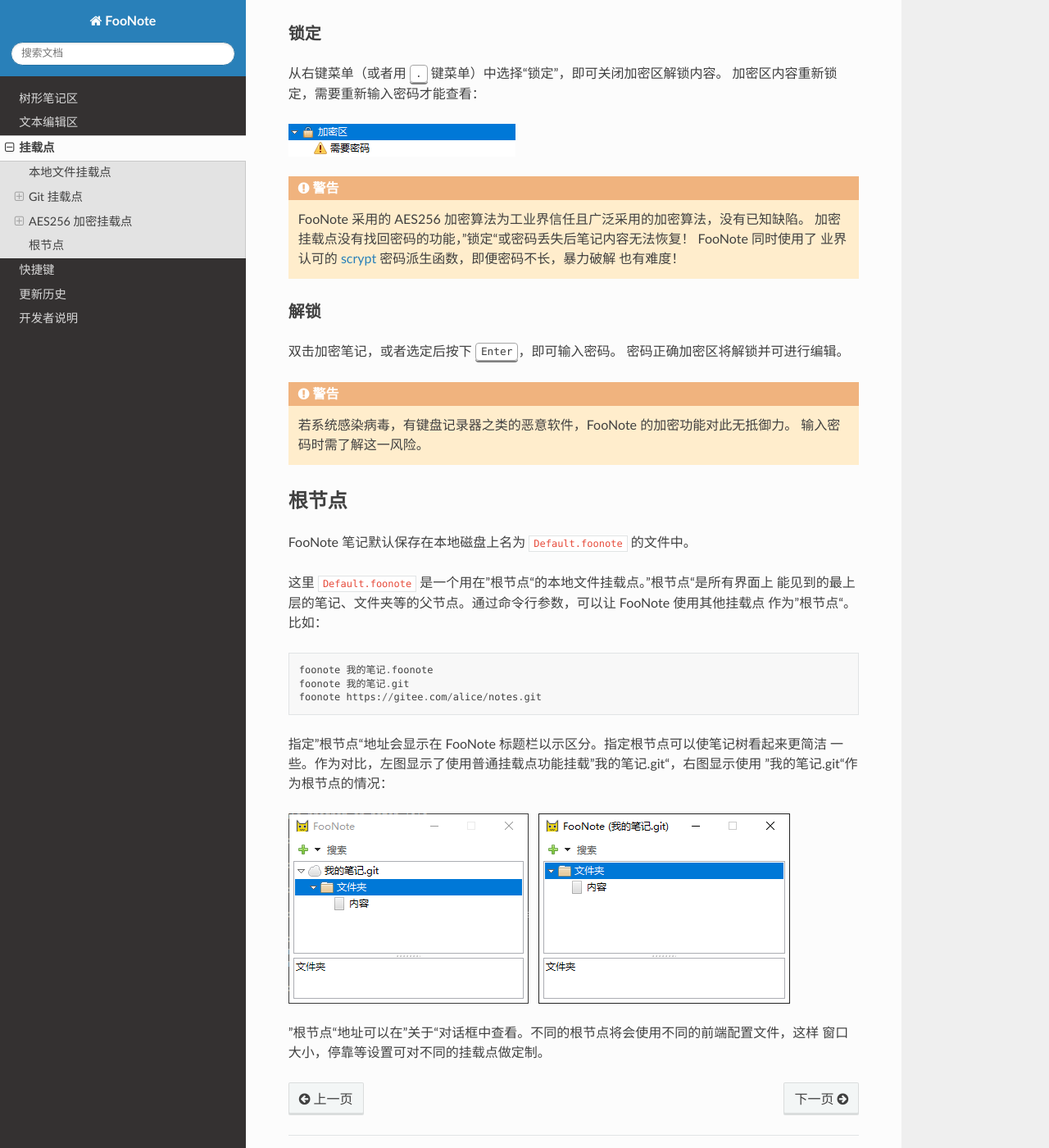
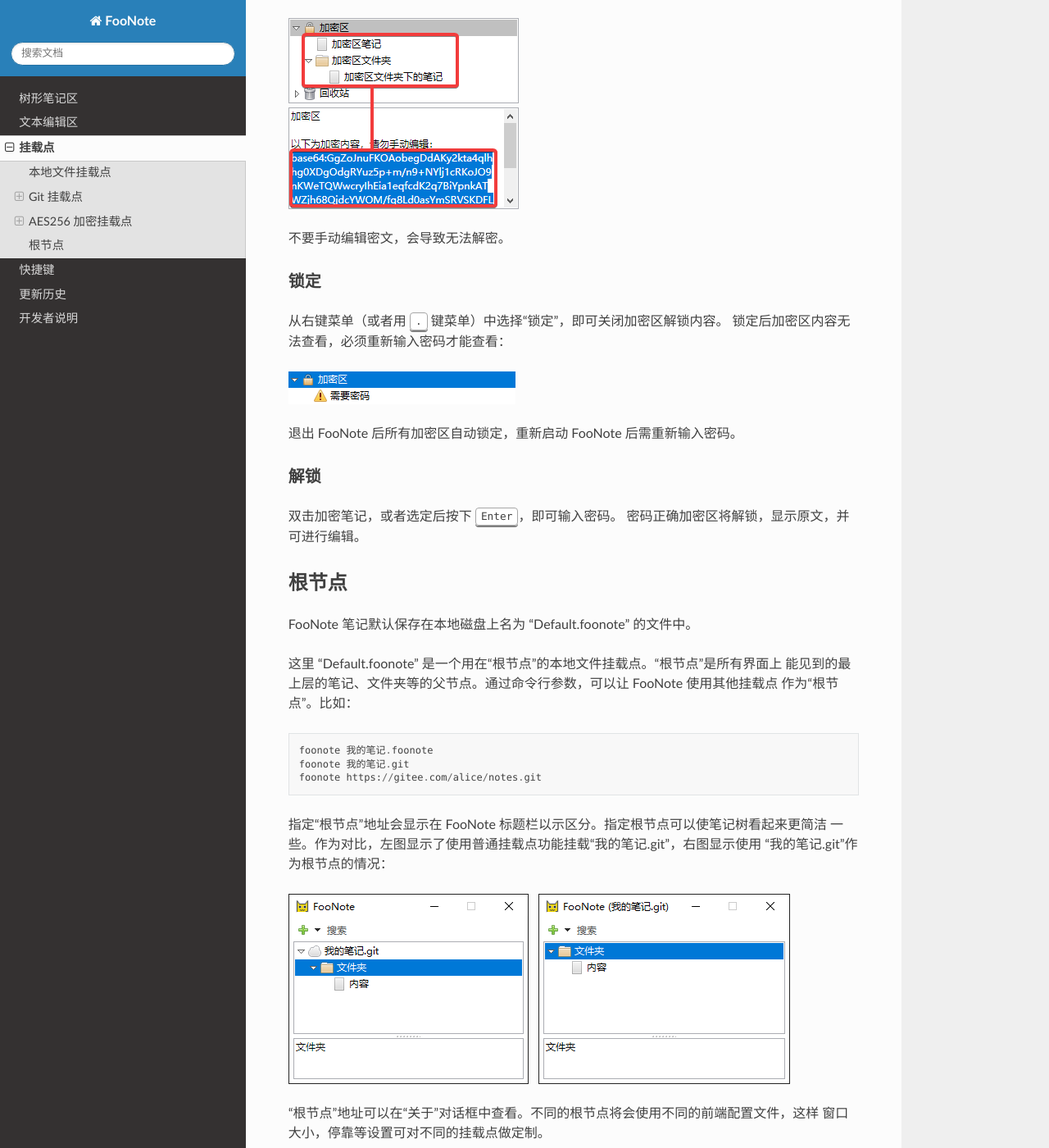
Before and after one commit to quark-zju/FooNote, a Sphinx documentation site: the page built from doc/backend.rst, in a window 1280 px wide and 1400 px high, scrolled down 2687 px. Shown: the whole window at 82% size. Built offline with Sphinx 7.4.7 and the Read the Docs theme 2.0.0, drawn with Linux system fonts in a browser that asks for light colours; some of the changed text lies outside the part shown.

```diff
--- a/doc/backend.rst
+++ b/doc/backend.rst
@@ -1,7 +1,7 @@
 挂载点
 =======
 
-FooNote 笔记默认保存在本地磁盘上名为 ``Default.foonote`` 的文件中。
+FooNote 笔记默认保存在本地磁盘上名为 “Default.foonote” 的文件中。
 
 有时需要将笔记保存在其他文件，或者通过网络同步，或者对部分笔记进行加密，这时可以使用
 “挂载点”功能。挂载点可以理解为特殊类型的文件夹，文件夹内的内容保存在其他地方。
@@ -64,7 +64,7 @@ Git_ 支持本地和远程“仓库”（仓库可简单理解为“保存数据
 
 - 在 Gitee_ 创建私有仓库。
 - 记住私有仓库的地址，如 ``https://gitee.com/alice/notes.git``。
-- 在 FooNote 中添加 Git 挂载点，填入仓库地址，首次添加时可能需要输入用户密码。
+- 在 FooNote 中添加 Git 挂载点，填入仓库地址，首次添加时需要输入用户密码。
 - 完成！在该挂载点下的笔记会保存在 Gitee_ 上的仓库中。
 - 在其他设备上挂载相同的仓库地址即可实现跨笔记同步。
 
@@ -80,56 +80,61 @@ AES256 加密挂载点
 加密挂载点可用于网络同步场景，比如，笔记使用远程 Git 挂载点同步，某些敏感内容也要
 同步，但不想让远程 Git 服务商知道，这时就可以使用加密挂载点。
 
+.. warning::
+
+    FooNote 采用的 AES256 加密算法为工业界信任且广泛采用的加密算法，没有已知缺陷。
+    加密挂载点没有找回密码的功能，密码丢失后笔记内容无法恢复！
+
+.. warning::
+
+    虽然采用了业界信任的加密算法，FooNote 对键盘记录器等恶意软件无抵御力。
+    输入密码时需了解这一风险，不要在不信任的系统中运行 FooNote 并输入密码。
+
 
 创建
 ^^^^
 
-选择”新 AES256 加密挂载点“，输入密码后即可创建加密挂载点。创建后的加密挂载点处于
-”解锁“状态，可进行编辑。
+选择“新 AES256 加密挂载点”，输入密码后即可创建加密挂载点。创建后的加密挂载点处于
+“解锁”状态，可进行编辑。
 
-如下图，红色区域上下对应。上方为解密后的原文（广义”原文“，可包含多条笔记及文件夹），
+
+原文与密文
+^^^^^^^^^^
+
+如下图，红色区域上下对应。上方为解密后的原文（广义“原文”，可包含多条笔记及文件夹），
 下方为加密后的密文。解锁时会根据密文生成原文，保存时会根据原文生成密文。
 
 .. image:: image/mountpoint-enc.png
 
 不要手动编辑密文，会导致无法解密。
 
+
 锁定
 ^^^^
 
 从右键菜单（或者用 :kbd:`.` 键菜单）中选择“锁定”，即可关闭加密区解锁内容。
-加密区内容重新锁定，需要重新输入密码才能查看：
+锁定后加密区内容无法查看，必须重新输入密码才能查看：
 
 .. image:: image/mountpoint-enc-locked.png
 
-.. warning::
-
-    FooNote 采用的 AES256 加密算法为工业界信任且广泛采用的加密算法，没有已知缺陷。
-    加密挂载点没有找回密码的功能，”锁定“或密码丢失后笔记内容无法恢复！
-    FooNote 同时使用了 业界认可的 scrypt_ 密码派生函数，即便密码不长，暴力破解
-    也有难度！
+退出 FooNote 后所有加密区自动锁定，重新启动 FooNote 后需重新输入密码。
 
 
 解锁
 ^^^^
 
 双击加密笔记，或者选定后按下 :kbd:`Enter`，即可输入密码。
-密码正确加密区将解锁并可进行编辑。
-
-.. warning::
-
-    若系统感染病毒，有键盘记录器之类的恶意软件，FooNote 的加密功能对此无抵御力。
-    输入密码时需了解这一风险。
+密码正确加密区将解锁，显示原文，并可进行编辑。
 
 
 根节点
 ------
 
-FooNote 笔记默认保存在本地磁盘上名为 ``Default.foonote`` 的文件中。
+FooNote 笔记默认保存在本地磁盘上名为 “Default.foonote” 的文件中。
 
-这里 ``Default.foonote`` 是一个用在”根节点“的本地文件挂载点。”根节点“是所有界面上
+这里 “Default.foonote” 是一个用在“根节点”的本地文件挂载点。“根节点”是所有界面上
 能见到的最上层的笔记、文件夹等的父节点。通过命令行参数，可以让 FooNote 使用其他挂载点
-作为”根节点“。比如：
+作为“根节点”。比如：
 
 .. code-block::
 
@@ -138,13 +143,13 @@ FooNote 笔记默认保存在本地磁盘上名为 ``Default.foonote`` 的文件
     foonote https://gitee.com/alice/notes.git
 
 
-指定”根节点“地址会显示在 FooNote 标题栏以示区分。指定根节点可以使笔记树看起来更简洁
-一些。作为对比，左图显示了使用普通挂载点功能挂载”我的笔记.git“，右图显示使用
-”我的笔记.git“作为根节点的情况：
+指定“根节点”地址会显示在 FooNote 标题栏以示区分。指定根节点可以使笔记树看起来更简洁
+一些。作为对比，左图显示了使用普通挂载点功能挂载“我的笔记.git”，右图显示使用
+“我的笔记.git”作为根节点的情况：
 
 .. image:: image/root-node.png
 
-”根节点“地址可以在”关于“对话框中查看。不同的根节点将会使用不同的前端配置文件，这样
+“根节点”地址可以在“关于”对话框中查看。不同的根节点将会使用不同的前端配置文件，这样
 窗口大小，停靠等设置可对不同的挂载点做定制。
 
 
--- a/doc/changelog.rst
+++ b/doc/changelog.rst
@@ -7,7 +7,7 @@
 
 * 新增 :ref:`Scintilla 文本编辑控件 <EditorScintilla>`，增强文本编辑功能。
 * 提升 Git 后端易用性：自动创建本地仓库，自动选择和创建主分支。
-* 修正了使用”新本地文件挂载点“在浏览文件时，有时会崩溃的问题。
+* 修正了使用“新本地文件挂载点”在浏览文件时，有时会崩溃的问题。
 * 修正了 :kbd:`Tab` 及 :kbd:`Shift+Tab` 错误处理自动换行长文本的问题。
 * 修正了主窗口移动后有时文本编辑区高度会错误变动的问题。
 * 修正了 Windows 版最小化窗口的动画。
--- a/doc/editor.rst
+++ b/doc/editor.rst
@@ -3,7 +3,7 @@
 文本编辑区
 ==========
 
-文本编辑区可编辑 :ref:`TreeView` 中选定的笔记节点内容。部分特殊笔记节点（如”回收站“和分隔栏）
+文本编辑区可编辑 :ref:`TreeView` 中选定的笔记节点内容。部分特殊笔记节点（如“回收站”和分隔栏）
 不可编辑，选中后文本编辑区会是只读状态。
 
 如果没有选中任何笔记（如， :ref:`TreeView` 为空），在文本编辑区中编辑会自动新建一条笔记。
@@ -44,7 +44,7 @@
 
 按下 :kbd:`F11` 或从树形笔记区右键菜单中选择“专注模式”，文本编辑区将“最大化”到
 全 FooNote 界面，用于专注于某一笔记的编写。再按一次 :kbd:`F11` 或者 :kbd:`Esc`
-可以退出”专注模式“。
+可以退出“专注模式”。
 
 
 .. _EditorScintilla:
@@ -98,7 +98,7 @@ DirectWrite 技术渲染文字。开启后可以显示彩色表情图标（Emoji
     * - GDI 文字渲染
       - DirectWrite 文字渲染
 
-目前 FooNote 其他界面部分（树形笔记区和搜索栏）无法方便支持 DirectWrite。
+目前 FooNote 其他界面部分（树形笔记区和搜索栏）不支持 DirectWrite。
 主要因为 Windows 标准控件库（``comctl32.dll``）长期未更新，没法方便采用新技术。
 
 
--- /dev/null
+++ b/doc/fix_quotes.py
@@ -0,0 +1,21 @@
+import glob
+
+LEFT = "“"
+RIGHT = "”"
+QUOTES = [LEFT, RIGHT]
+
+for name in glob.glob("*.rst"):
+    with open(name, "r") as f:
+        text = f.read()
+    newtext = ""
+    state = 0
+    for ch in text:
+        if ch == LEFT or ch == RIGHT:
+            newtext += QUOTES[state]
+            state = 1 - state
+        else:
+            newtext += ch
+    if newtext != text:
+        print("Fixing %s" % name)
+        with open(name, "wb") as f:
+            f.write(newtext.encode("utf-8"))
--- a/doc/hotkey.rst
+++ b/doc/hotkey.rst
@@ -15,9 +15,9 @@ FooNote 支持标准图形界面控件的快捷键操作，这些快捷键在其
 * 使用 :kbd:`Tab` 和 :kbd:`Shift+Tab` 来切换焦点。
 * 标准控件中，使用 :kbd:`方向键` 移动选择项，:kbd:`Shift+方向键` 多选。
 * 树形控件中，使用 :kbd:`→` 展开文件夹，:kbd:`←` 收缩文件夹。
-* 菜单中有字母下划线，就能使用单字母键选中菜单项。例如在上图菜单中，按下 :kbd:`A` 就相当于点击了”关于“。
+* 菜单中有字母下划线，就能使用单字母键选中菜单项。例如在上图菜单中，按下 :kbd:`A` 就相当于点击了“关于”。
 * 按钮中有下划线，使用 :kbd:`Alt+字母` 来选中按钮。
-* 对话框中 :kbd:`Esc` 用于”取消“，:kbd:`Enter` 有时能用于”确定“。
+* 对话框中 :kbd:`Esc` 用于“取消”，:kbd:`Enter` 有时能用于“确定”。
 
 
 额外快捷键
@@ -41,4 +41,4 @@ FooNote 支持标准图形界面控件的快捷键操作，这些快捷键在其
 
 处于笔记文本编辑区时：
 
-* :kbd:`Esc`：切换到树形笔记区，或者退出”专注模式“（如果正处于”专注模式“）。
+* :kbd:`Esc`：切换到树形笔记区，或者退出“专注模式”（如果正处于“专注模式”）。
--- a/doc/tree.rst
+++ b/doc/tree.rst
@@ -29,7 +29,7 @@
 回收站
 ^^^^^^
 
-从右键菜单中可以将笔记或文件夹删除。笔记第一次被删除时将进入”回收站“，还能再找回：
+从右键菜单中可以将笔记或文件夹删除。笔记第一次被删除时将进入“回收站”，还能再找回：
 
 .. image:: image/tree-trash.gif
 
@@ -60,8 +60,8 @@ FooNote 的树形笔记区支持一些其他的实用功能，使得编辑树形
 ^^^^^^^^^^^^
 
 新建笔记或文件夹时，FooNote 会根据之前的笔记标题推测出新笔记可能的标题。例如在之前标题是
-”10“，”11“ 的情况下，推测新标题是 ”12“；在已知之前标题为”二月“、”三月“，
-推测新标题是”四月“：
+“10”，“11” 的情况下，推测新标题是 “12”；在已知之前标题为“二月”、“三月”，
+推测新标题是“四月”：
 
 .. image:: image/tree-autofill.gif
 
```
Also changed, not shown: doc/devguide.rst (+15 -15 lines), doc/image/root-node.png.
